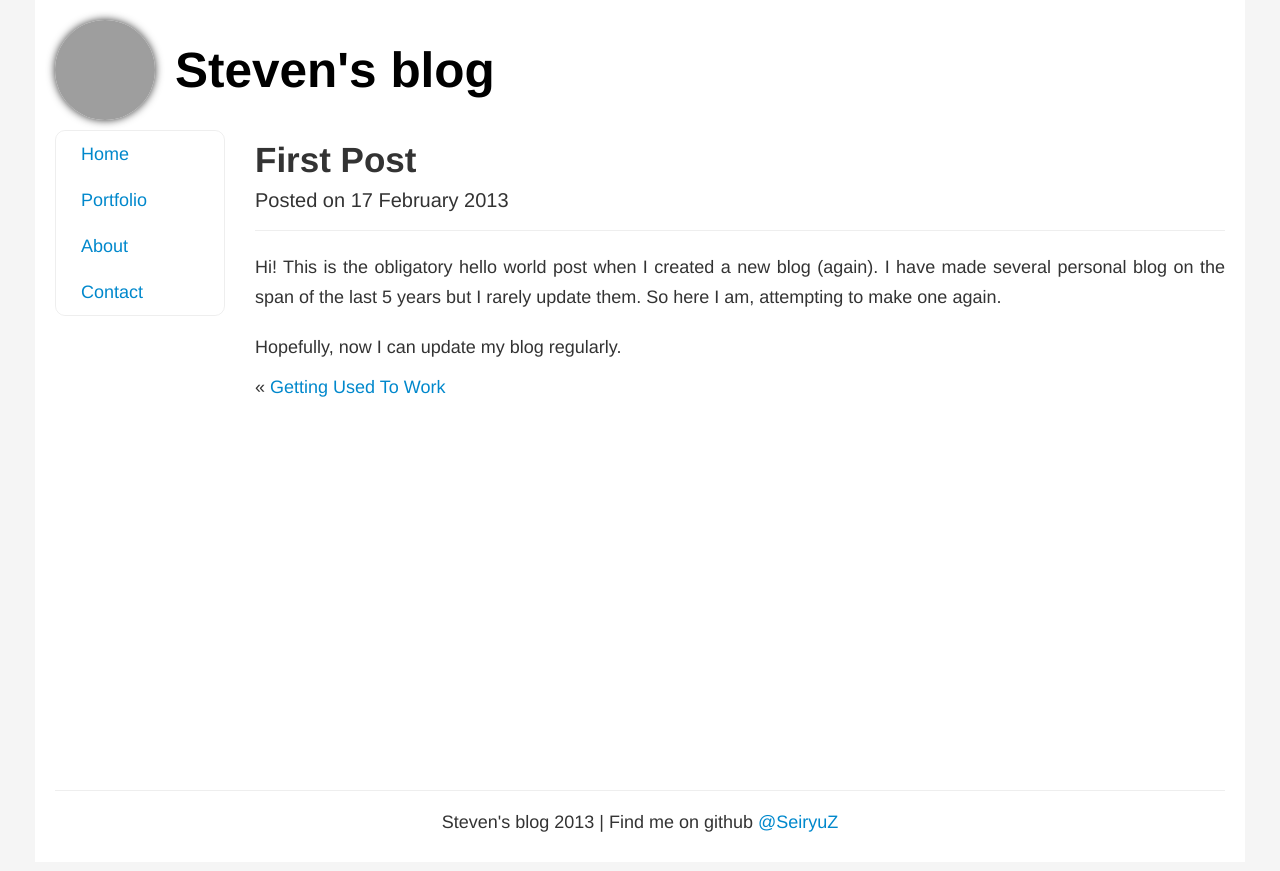
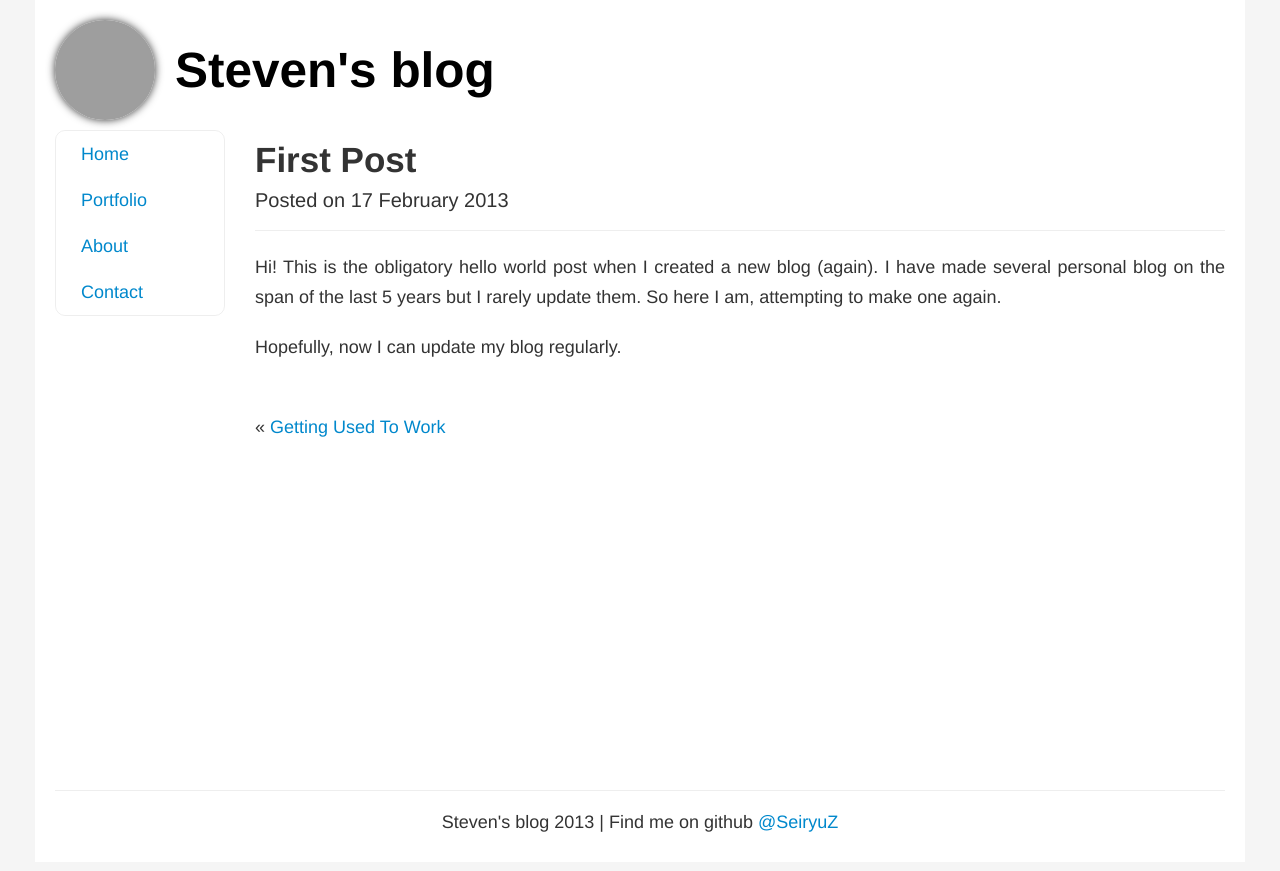
Before and after one commit to SeiryuZ/seiryuz.github.com, a Jekyll site: the page built from _posts/2013-02-17-first-post.md, in a window 1280 px wide. Shown: the top 871 px of the page. Built offline with Jekyll 4.4.1, drawn with Linux system fonts in a browser that asks for light colours; grey boxes are pictures that could not be loaded.

Commit message:
Added spacings to navigation on the bottom of post

```diff
--- a/_layouts/post.html
+++ b/_layouts/post.html
@@ -13,6 +13,7 @@ layout: default
     {{ content }}
   </div>
 
+  <div class="spacerx4"></div>
   <div class="next-prev-nav low-top">
     {% if page.next.url %}
       &laquo;&nbsp;<a href="{{ page.next.url }}" rel="next" title="{{ page.next.title }}">{{ page.next.title }}</a>
```
